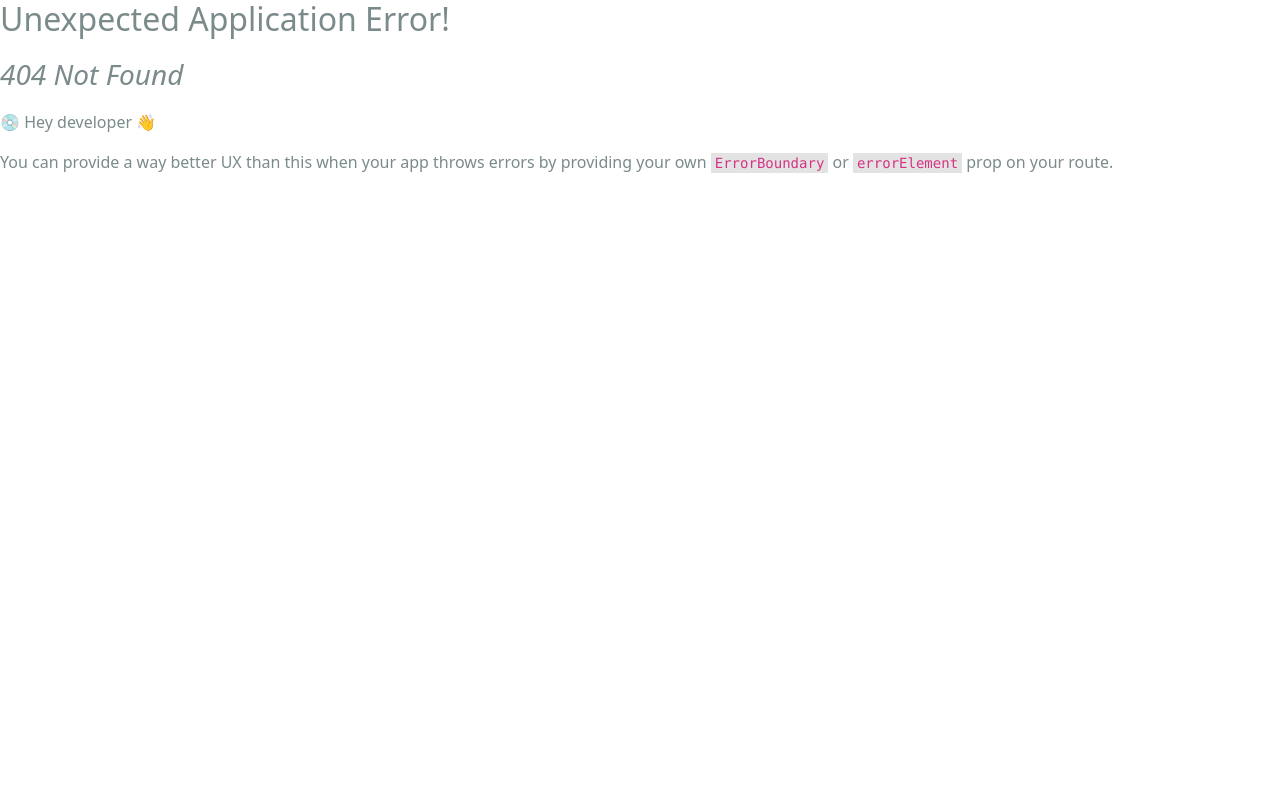
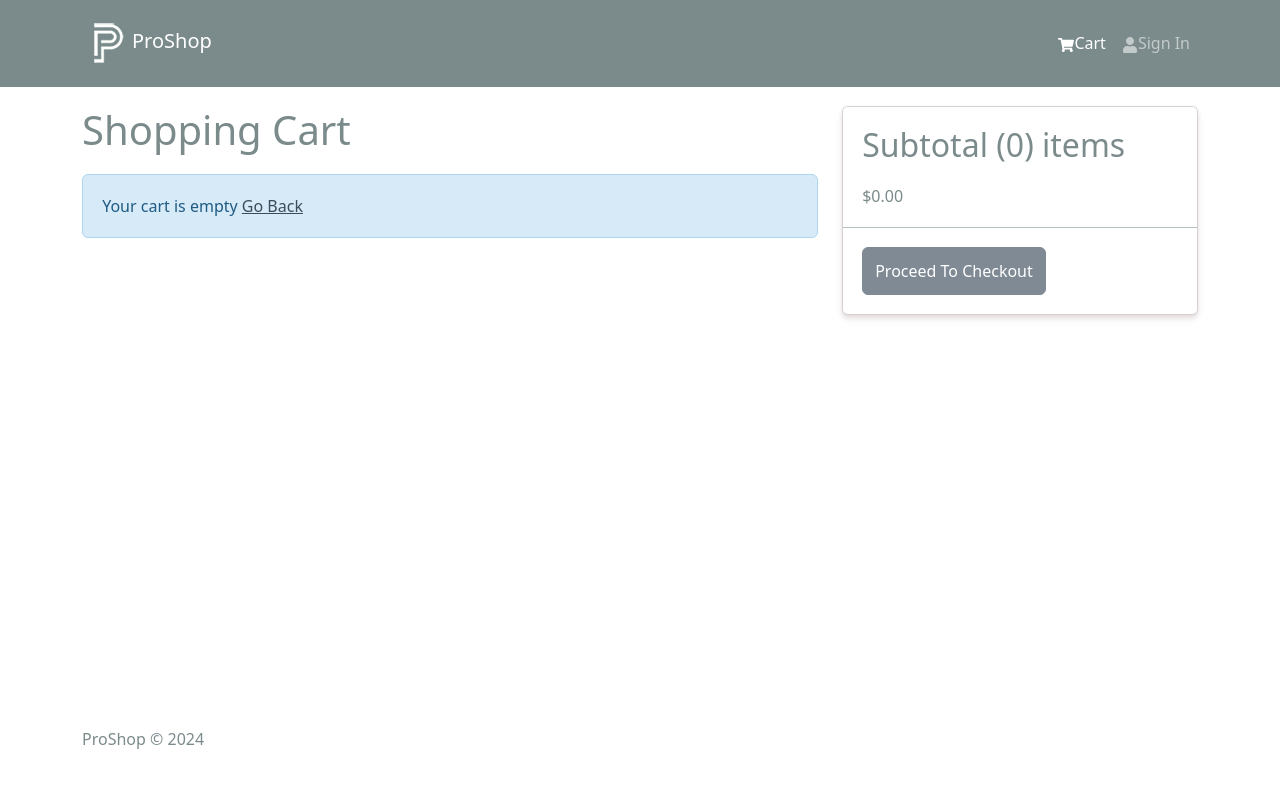
Before and after one commit to mlkmhmtbyk/proshop, a React (Create React App) app in the folder frontend/: page /cart in a window 1280 px wide. Before the commit this address had no page. Shown: the top 788 px of the page. Built offline with nearby package versions, Linux system fonts and the light colour scheme.

Commit message:
cart fonksiyonları tamamlandı

```diff
--- a/frontend/src/components/Header.jsx
+++ b/frontend/src/components/Header.jsx
@@ -1,10 +1,14 @@
 import React from "react";
-import { Navbar, Nav, Container } from "react-bootstrap";
+import { Badge, Navbar, Nav, Container } from "react-bootstrap";
 import { FaShoppingCart, FaUser } from "react-icons/fa";
 import { LinkContainer } from "react-router-bootstrap";
+import { useSelector } from "react-redux";
 import logo from "../assets/logo.png";
 
 const Header = () => {
+  const { cartItems } = useSelector((state) => state.cart);
+  console.log(cartItems);
+
   return (
     <header>
       <Navbar bg="dark" variant="dark" expand="md">
@@ -22,6 +26,15 @@ const Header = () => {
                 <Nav.Link>
                   <FaShoppingCart />
                   Cart
+                  {cartItems.length > 0 && (
+                    <Badge
+                      pill
+                      bg="success"
+                      style={{ marginLeft: "5px" }}
+                    >
+                      {cartItems.reduce((acc, item) => acc + item.qty, 0)}
+                    </Badge>
+                  )}
                 </Nav.Link>
               </LinkContainer>
               <Nav.Link href="/login">
--- a/frontend/src/index.js
+++ b/frontend/src/index.js
@@ -13,14 +13,16 @@ import "./assets/styles/bootstrap.custom.css";
 import "./assets/styles/index.css";
 import App from "./App";
 import reportWebVitals from "./reportWebVitals";
-import HomeScreen from "./screens/HomeScreen";
-import ProductScreen from "./screens/ProductScreen";
+import HomeScreen from "./screens/HomeScreen.jsx";
+import ProductScreen from "./screens/ProductScreen.jsx";
+import CartScreen from "./screens/CartScreen.jsx";
 
 const router = createBrowserRouter(
   createRoutesFromElements(
     <Route path="/" element={<App />}>
       <Route index={true} path="/" element={<HomeScreen />} />
       <Route path="/product/:id" element={<ProductScreen />} />
+      <Route path="/cart" element={<CartScreen />} />
     </Route>
   )
 );
--- /dev/null
+++ b/frontend/src/screens/CartScreen.jsx
@@ -0,0 +1,120 @@
+import React from "react";
+import { Link, useNavigate } from "react-router-dom";
+import { useDispatch, useSelector } from "react-redux";
+import {
+  Row,
+  Col,
+  ListGroup,
+  Image,
+  Form,
+  Button,
+  Card,
+  ListGroupItem,
+} from "react-bootstrap";
+import { FaTrash } from "react-icons/fa";
+import Message from "../components/Message";
+import { addToCart, removeFromCart } from "../slices/cartSlice";
+
+const CartScreen = () => {
+  const navigate = useNavigate();
+  const dispatch = useDispatch();
+
+  const cart = useSelector((state) => state.cart);
+  const { cartItems } = cart;
+
+  const addToCartHandler = async (product, qty) => {
+    dispatch(addToCart({ ...product, qty }));
+  };
+
+  const removeFromCartHandler = (id) => {
+    dispatch(removeFromCart(id));
+  };
+
+  const checkoutHandler = () => {
+    navigate("/login?redirect=/shipping");
+  };
+
+  return (
+    <Row>
+      <Col md={8}>
+        <h1 style={{ marginBottom: "20px" }}>Shopping Cart</h1>
+        {cartItems.length === 0 ? (
+          <Message>
+            Your cart is empty <Link to="/">Go Back</Link>
+          </Message>
+        ) : (
+          <ListGroup variant="flush">
+            {cartItems.map((item) => (
+              <ListGroup.Item key={item.product}>
+                <Row>
+                  <Col md={2}>
+                    <Image src={item.image} alt={item.name} fluid rounded />
+                  </Col>
+                  <Col md={3}>
+                    <Link to={`/product/${item.product}`}>{item.name}</Link>
+                  </Col>
+                  <Col md={2}>${item.price}</Col>
+                  <Col md={2}>
+                    <Form.Control
+                      as="select"
+                      value={item.qty}
+                      onChange={(e) =>
+                        addToCartHandler(item, Number(e.target.value))
+                      }
+                    >
+                      {[...Array(item.countInStock).keys()].map((x) => (
+                        <option key={x + 1} value={x + 1}>
+                          {x + 1}
+                        </option>
+                      ))}
+                    </Form.Control>
+                  </Col>
+                  <Col md={2}>
+                    <Button
+                      type="button"
+                      variant="light"
+                      onClick={() => removeFromCartHandler(item._id)}
+                    >
+                      <FaTrash />
+                    </Button>
+                  </Col>
+                </Row>
+              </ListGroup.Item>
+            ))}
+          </ListGroup>
+        )}
+      </Col>
+
+      <Col md={4}>
+        <Card>
+          <ListGroup variant="flush">
+            <ListGroup.Item>
+              <h2>
+                Subtotal ({cartItems.reduce((acc, item) => acc + item.qty, 0)})
+                items
+              </h2>
+              $
+              {cartItems
+                .reduce((acc, item) => acc + item.qty * item.price, 0)
+                .toFixed(2)}
+            </ListGroup.Item>
+            <ListGroupItem>
+              <Button
+                type="button"
+                className="btn-block"
+                disabled={cartItems.length === 0}
+                onClick={() => {
+                  checkoutHandler();
+                }}
+              >
+                Proceed To Checkout
+              </Button>
+            </ListGroupItem>
+          </ListGroup>
+        </Card>
+      </Col>
+    </Row>
+  );
+};
+
+export default CartScreen;
--- a/frontend/src/screens/ProductScreen.jsx
+++ b/frontend/src/screens/ProductScreen.jsx
@@ -33,7 +33,7 @@ const ProductScreen = () => {
   } = useGetProductDetailsQuery(productId);
 
   const addToCartHandler = () => {
-    dispatch(addToCart({ productId, qty }));
+    dispatch(addToCart({ ...product, qty }));
     navigate("/cart");
   };
 
@@ -66,7 +66,7 @@ const ProductScreen = () => {
                 />
               </ListGroup.Item>
               <ListGroup.Item>Price:${product.price}</ListGroup.Item>
-              <ListGroup.Item>Decription:${product.description}</ListGroup.Item>
+              <ListGroup.Item>Decription: {product.description}</ListGroup.Item>
             </ListGroup>
           </Col>
           <Col md={3}>
--- a/frontend/src/slices/cartSlice.js
+++ b/frontend/src/slices/cartSlice.js
@@ -1,18 +1,15 @@
 import { createSlice } from "@reduxjs/toolkit";
+import { updateCart } from "../utils/cartUtils";
 
 const initialState = localStorage.getItem("cart")
   ? JSON.parse(localStorage.getItem("cart"))
   : { cartItems: [] };
 
-const addDecimals = (num) => {
-  return (Math.round(num * 100) / 100).toFixed(2);
-};
-
 const cartSlice = createSlice({
   name: "cart",
   initialState,
   reducers: {
-    addToCart(state, action) {
+    addToCart: (state, action) => {
       const item = action.payload;
       const existItem = state.cartItems.find((x) => x._id === item._id);
 
@@ -24,30 +21,19 @@ const cartSlice = createSlice({
         state.cartItems = [...state.cartItems, item];
       }
 
-      //calculate items price
-      state.itemsPrice = addDecimals(
-        state.cartItems.reduce((acc, item) => acc + item.price * item.qty, 0)
+      return updateCart(state);
+    },
+
+    removeFromCart: (state, action) => {
+      state.cartItems = state.cartItems.filter(
+        (item) => item._id !== action.payload
       );
 
-      //calculate shipping price
-      state.shippingPrice = state.itemsPrice > 100 ? 0 : 10;
-
-      //calculate tax price
-      state.taxPrice = addDecimals(
-        Number((0.15 * state.itemsPrice).toFixed(2))
-      );
-      //calculate total price
-      state.totalPrice = (
-        Number(state.itemsPrice) +
-        Number(state.shippingPrice) +
-        Number(state.taxPrice)
-      ).toFixed(2);
-
-      localStorage.setItem("cart", JSON.stringify(state));
+      return updateCart(state);
     },
   },
 });
 
-export const { addToCart } = cartSlice.actions;
+export const { addToCart, removeFromCart } = cartSlice.actions;
 
 export default cartSlice.reducer;
--- /dev/null
+++ b/frontend/src/utils/cartUtils.js
@@ -0,0 +1,26 @@
+export const addDecimals = (num) => {
+  return (Math.round(num * 100) / 100).toFixed(2);
+};
+
+export const updateCart = (state) => {
+  //calculate items price
+  state.itemsPrice = addDecimals(
+    state.cartItems.reduce((acc, item) => acc + item.price * item.qty, 0)
+  );
+
+  //calculate shipping price
+  state.shippingPrice = state.itemsPrice > 100 ? 0 : 10;
+
+  //calculate tax price
+  state.taxPrice = addDecimals(Number((0.15 * state.itemsPrice).toFixed(2)));
+  //calculate total price
+  state.totalPrice = (
+    Number(state.itemsPrice) +
+    Number(state.shippingPrice) +
+    Number(state.taxPrice)
+  ).toFixed(2);
+
+  localStorage.setItem("cart", JSON.stringify(state));
+
+  return state;
+};
```
